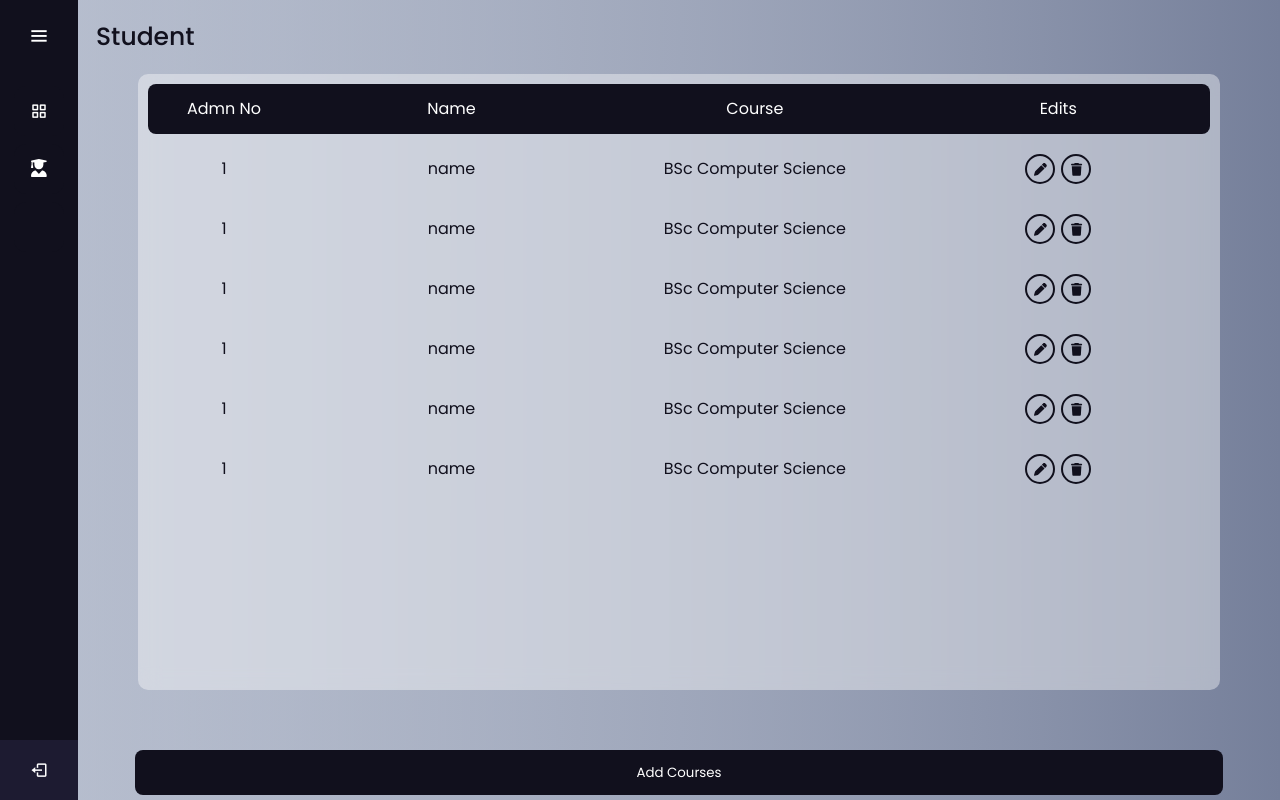
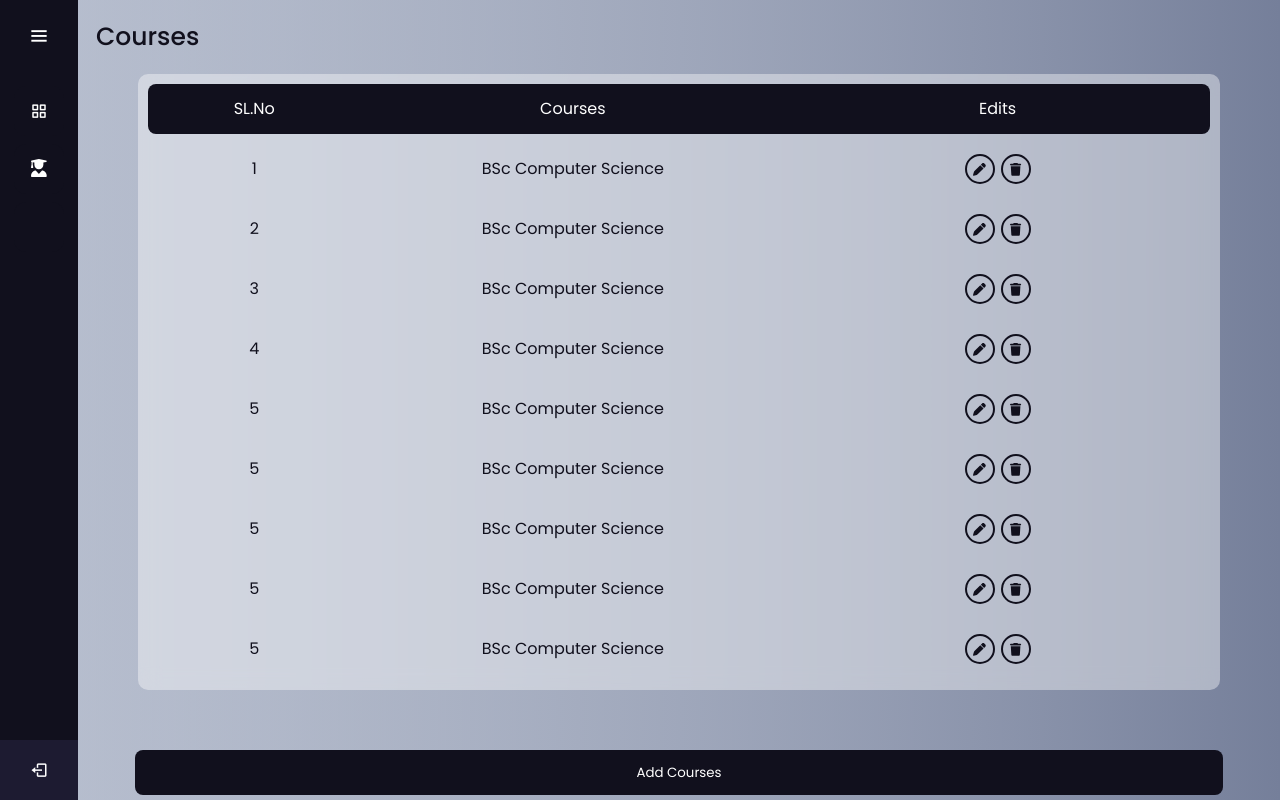
Before and after one commit to fasilkp/internal-mark-uploader, a React (Create React App) app: page / in a window 1280 px wide. Built offline with nearby package versions, Linux system fonts and the light colour scheme; grey boxes are pictures that could not be loaded.

Commit message:
similar styles joined

```diff
--- a/src/pages/Admin Pages/admin/Admin.js
+++ b/src/pages/Admin Pages/admin/Admin.js
@@ -55,8 +55,8 @@ function Admin() {
       </div>
       <section className="home-section">
 
-          {/* <Course/> */}
-          <Student/>
+          <Course/>
+          {/* <Student/> */}
       </section>
     </div>
   );
--- a/src/pages/Admin Pages/course/Course.css
+++ /dev/null
@@ -1,114 +0,0 @@
-.container{
-    width: 100%;
-    display: flex;
-    align-items: center;
-    flex-direction: column;
-}
-
-.list-container{
-    background-color: rgba(255, 255, 255, 0.8);
-    border-radius: 10px;
-    color: #333;
-    font-family: system-ui, sans-serif;
-    line-height: 1.5;
-    padding: 10px;
-    width: 90%;
-    height: 77vh;
-    overflow-x: hidden;
-    overflow-y: scroll;
-    scroll-behavior: smooth;
-}
-.list-container::-webkit-scrollbar {
-    display: none;
-  }
-
-.list-container {
-    -ms-overflow-style: none;  /* IE and Edge */
-    scrollbar-width: none;  /* Firefox */
-  }
-@supports (-webkit-backdrop-filter: none) or (backdrop-filter: none) {
-    .list-container {
-      -webkit-backdrop-filter: blur(10px);
-      backdrop-filter: blur(10px);
-      background-color: rgba(255, 255, 255, 0.4);
-    }
-  }
-
-.list-header, .lists{
-    display: flex;
-    flex-direction: row;
-    justify-content: center;
-    background: #11101D;
-    height: 50px;
-    align-items: center;
-    border-radius: 8px;
-    color: white;
-    z-index: 2;
-}
-.list-header{
-    position: sticky;
-    top: 0px;
-}
-.lists{
-    background: none;
-    color: #11101D;
-    margin-top: 10px;
-
-    position: sticky;
-    top: 5px;
-    z-index: 1;
-}
-.lists:hover{
-    font-size: 1.13rem;
-    background-color: rgba(255, 255, 255, .6);
-    border-radius: 0px;
-    transition: .2s ease-in-out;
-    box-shadow: 0px 0px 10px 2px rgba(128, 128, 128, 0.45);
-
-}
-.lists:hover .list-icon{
-    font-size: .9rem;
-    transition: .3s;
-
-}
-.list-header .head, .lists .title{
-    flex: 40%;
-    text-align: center;
-}
-.list-header .head:nth-child(1),.lists .title:nth-child(1){
-    flex: 20%;
-}
-
-
-.title.buttons{
-      display: flex;
-      justify-content: center;
-}
-.list-icon{
-    margin: 3px;
-    color: rgba(255, 255, 255, 0.9);
-    width: 30px;
-    height: 30px;
-    background-color:#11101D;
-    display: flex;
-    justify-content: center;
-    align-items: center;
-    font-size: .8rem;
-    border-radius: 15px;
-}
-.button{
-    width: 100%;
-    display: flex;
-    justify-content: center;
-    margin-top:10px ;
-}
-.add-button{
-    width: 85%;
-    height: 45px;
-    position: fixed;
-    bottom: 5px;
-    color: white;
-    background: #11101D;
-    border-radius: 8px;
-    border: none;
-}
--- a/src/pages/Admin Pages/course/Course.js
+++ b/src/pages/Admin Pages/course/Course.js
@@ -1,5 +1,5 @@
 import React from 'react'
-import './Course.css'
+import '../style/Style.css'
 import { FontAwesomeIcon } from "@fortawesome/react-fontawesome";
 import { Fragment } from 'react/cjs/react.development';
 function Course() {
--- a/src/pages/Admin Pages/student/Student.js
+++ b/src/pages/Admin Pages/student/Student.js
@@ -1,5 +1,5 @@
 import React from 'react'
-import './Student.css'
+import '../style/Style.css'
 import { FontAwesomeIcon } from "@fortawesome/react-fontawesome";
 import { Fragment } from 'react/cjs/react.development';
 function Student() {
--- a/src/pages/Admin Pages/student/Student.css
+++ b/src/pages/Admin Pages/style/Style.css
@@ -53,7 +53,6 @@
     background: none;
     color: #11101D;
     margin-top: 10px;
-
     position: sticky;
     top: 5px;
     z-index: 1;
```
